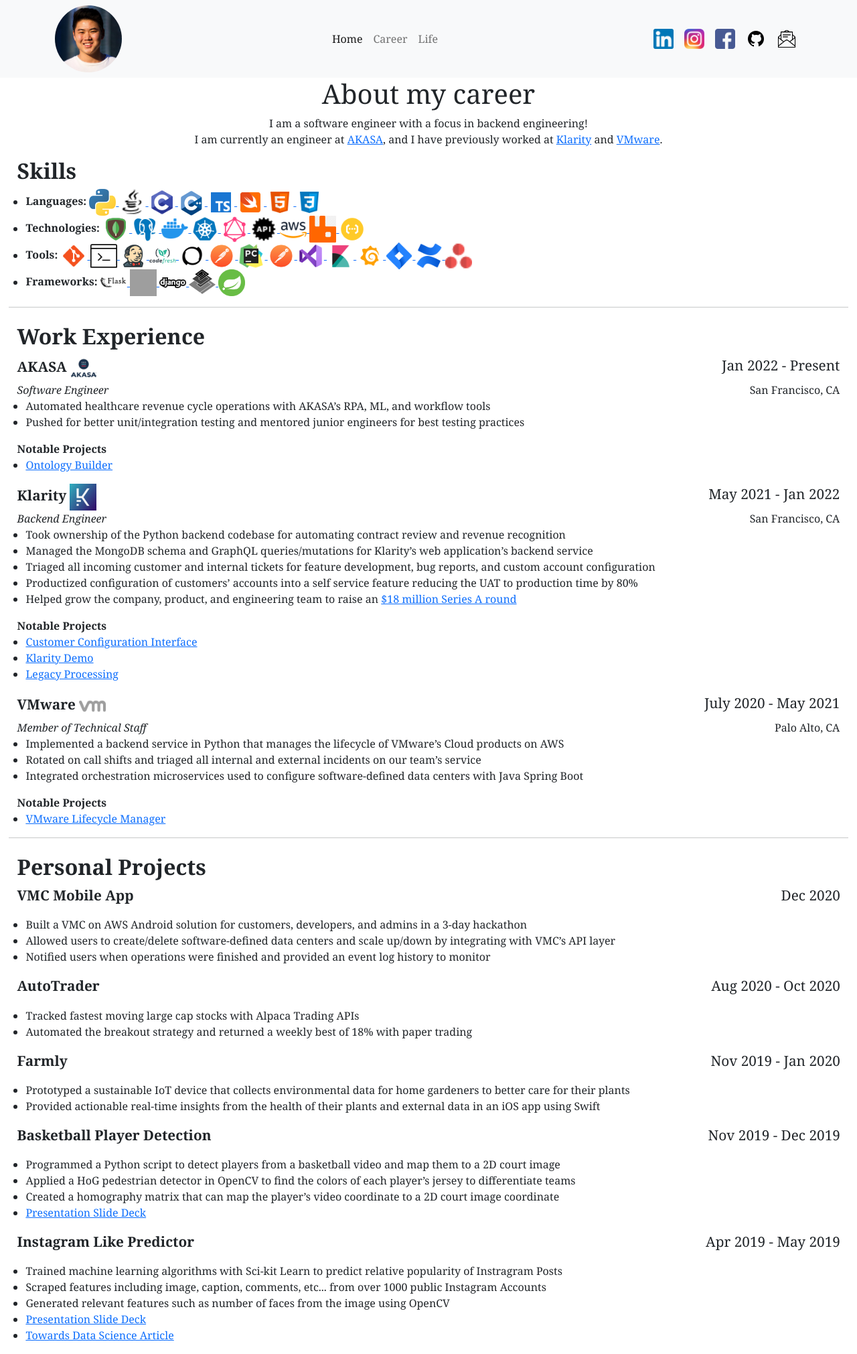
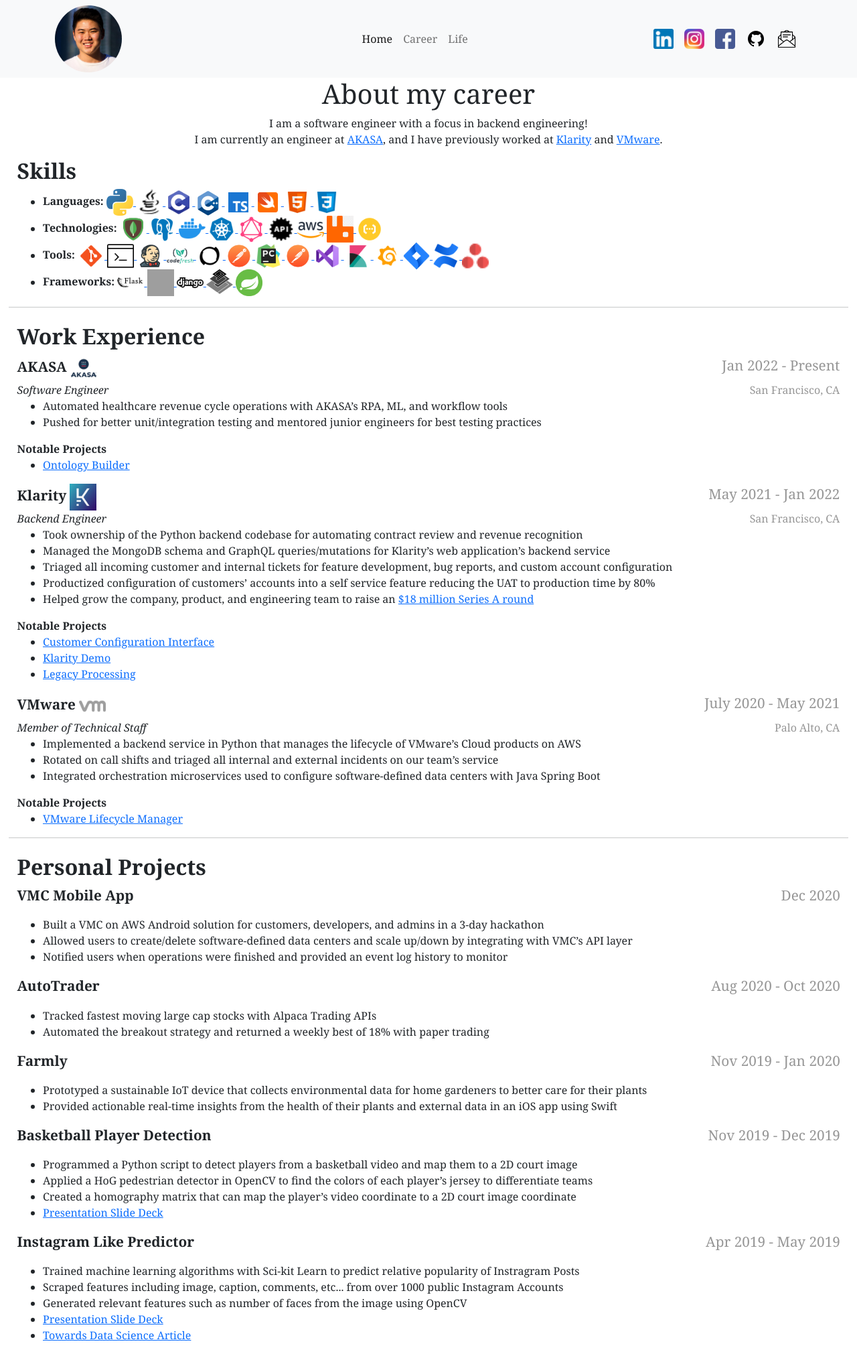
Before and after one commit to simonxie1998/personal-website, a Django app: page /career/ in a window 1280 px wide. Shown: the whole page at 67% size. Run offline with Django 4.2, Linux system fonts and the light colour scheme; grey boxes are pictures that could not be loaded.

Commit message:
minor tweaks

```diff
--- a/home/static/home/css/style.css
+++ b/home/static/home/css/style.css
@@ -24,7 +24,7 @@ li {
 
 .bullet-points {
     text-align: "left";
-    padding-left: 3%;
+    padding-left: 5%;
     font-family: Georgia, 'Times New Roman', Times, serif;
 }
 
@@ -44,6 +44,7 @@ li {
     float: right;
     padding-right: 2%;
     font-family: Georgia, 'Times New Roman', Times, serif;
+    color: #969696;
 }
 
 a {
--- a/home/templates/home/base.html
+++ b/home/templates/home/base.html
@@ -23,7 +23,7 @@
             <button class="navbar-toggler" type="button" data-bs-toggle="collapse" data-bs-target="#navbarNav" aria-controls="navbarNav" aria-expanded="false" aria-label="Toggle navigation">
                 <span class="navbar-toggler-icon"></span>
             </button>
-            <div class="collapse navbar-collapse" id="navbarNav">
+            <div class="collapse navbar-collapse" id="navbarNav" style="padding-left:8%">
                 <ul class="navbar-nav mx-auto">
                     <li class="nav-item">
                         <a class="nav-link active" aria-current="page" href="{% url 'home' %}">Home</a>
```
